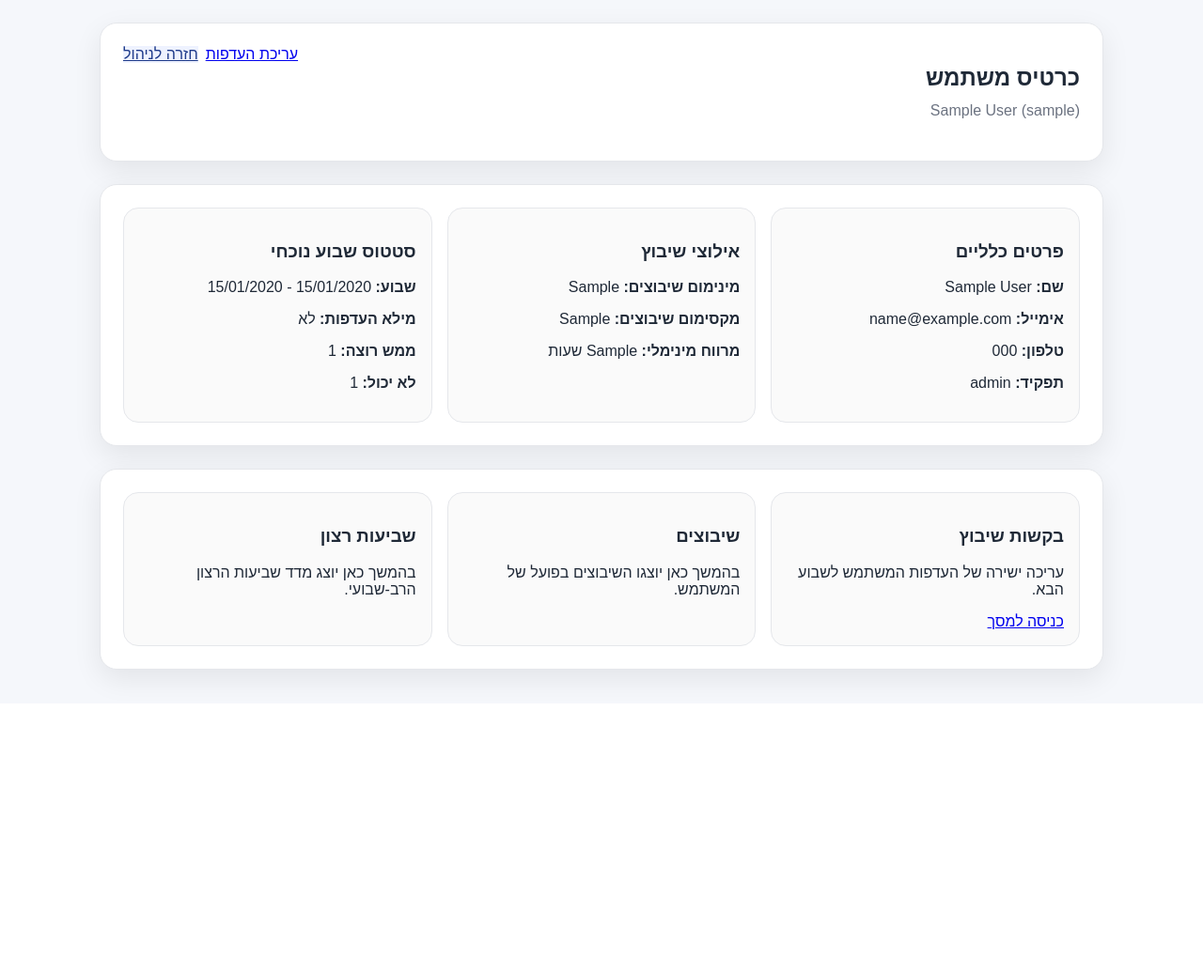
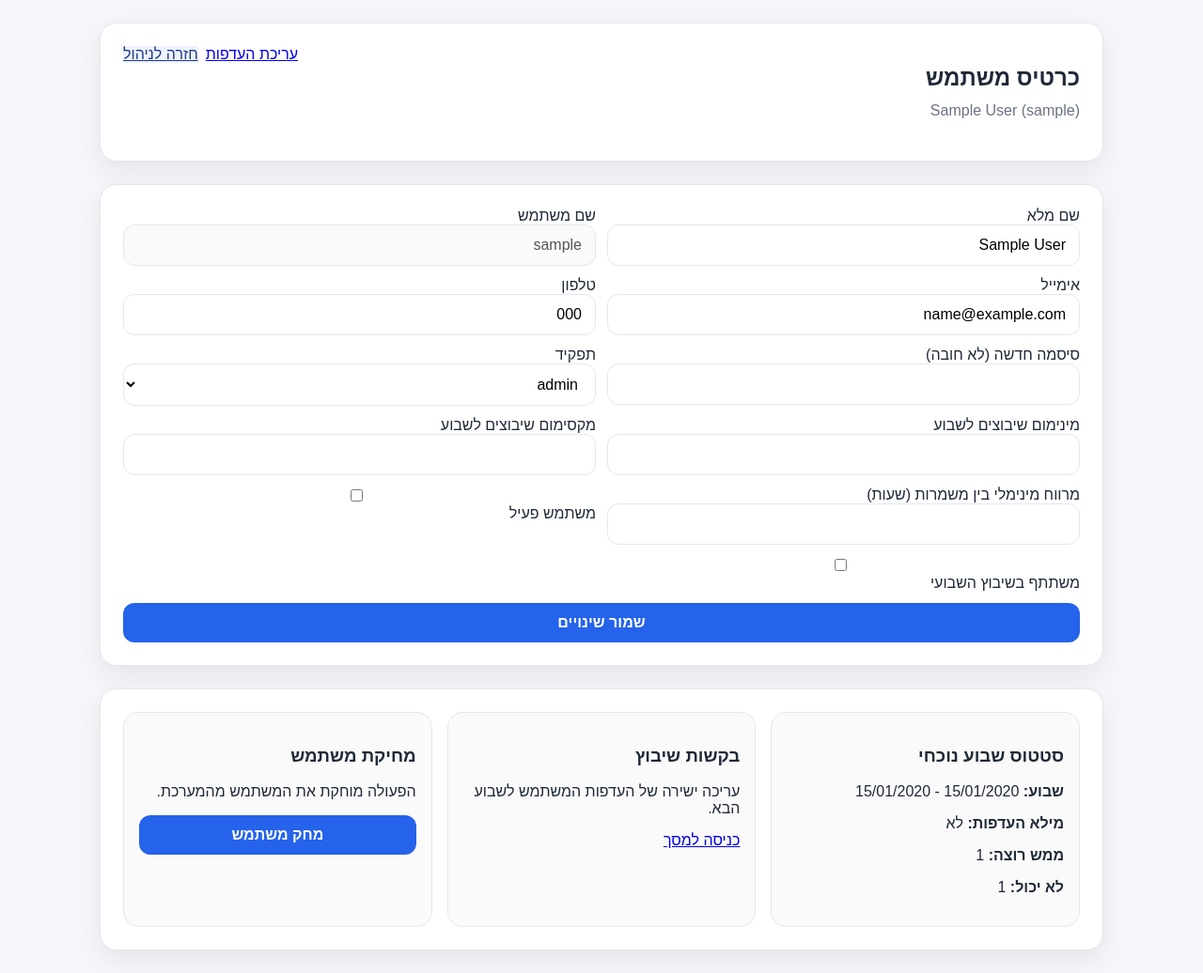
Before and after one commit to haggaikar-maker/shift-system, a FastAPI app: template app/templates/admin_user_detail.html in a window 1280 px wide. Shown: the part 51-1087 px from the top of the page at 94% size. Before the commit the page ends 789 px from the top, so only its background shows below. Run offline with FastAPI, Linux system fonts and the light colour scheme; the template is opened without the code that fills it: most values are stand-ins (such as "Sample title", 1, 10 or a date in 2020); parts of the project's set-up code (start-up, migrations or seed data) failed here and were passed over.

Commit message:
Update admin_user_detail.html

```diff
--- a/app/templates/admin_user_detail.html
+++ b/app/templates/admin_user_detail.html
@@ -13,24 +13,86 @@
             <a class="button-link secondary" href="/admin/preferences">חזרה לניהול</a>
         </div>
     </div>
+
+    {% if success == 'updated' %}
+    <div class="success-box">פרטי המשתמש עודכנו בהצלחה.</div>
+    {% elif success == 'cannot_delete_self' %}
+    <div class="error-box">אי אפשר למחוק את המשתמש שמחובר כרגע.</div>
+    {% endif %}
+</section>
+
+<section class="card">
+    <form method="post" action="/admin/users/{{ user_item.id }}/edit" class="form-grid two-cols-form">
+        <div>
+            <label>שם מלא</label>
+            <input type="text" name="full_name" value="{{ user_item.full_name }}" required>
+        </div>
+
+        <div>
+            <label>שם משתמש</label>
+            <input type="text" value="{{ user_item.username }}" disabled>
+        </div>
+
+        <div>
+            <label>אימייל</label>
+            <input type="email" name="email" value="{{ user_item.email }}" required>
+        </div>
+
+        <div>
+            <label>טלפון</label>
+            <input type="text" name="phone" value="{{ user_item.phone }}" required>
+        </div>
+
+        <div>
+            <label>סיסמה חדשה (לא חובה)</label>
+            <input type="password" name="password">
+        </div>
+
+        <div>
+            <label>תפקיד</label>
+            <select name="role">
+                {% for role in role_options %}
+                <option value="{{ role }}" {% if user_item.role == role %}selected{% endif %}>{{ role }}</option>
+                {% endfor %}
+            </select>
+        </div>
+
+        <div>
+            <label>מינימום שיבוצים לשבוע</label>
+            <input type="number" name="min_shifts_per_week" min="0" value="{{ user_item.min_shifts_per_week }}" required>
+        </div>
+
+        <div>
+            <label>מקסימום שיבוצים לשבוע</label>
+            <input type="number" name="max_shifts_per_week" min="0" value="{{ user_item.max_shifts_per_week }}" required>
+        </div>
+
+        <div>
+            <label>מרווח מינימלי בין משמרות (שעות)</label>
+            <input type="number" name="min_gap_hours" min="0" value="{{ user_item.min_gap_hours }}" required>
+        </div>
+
+        <div>
+            <label class="checkbox-row">
+                <input type="checkbox" name="is_active" {% if user_item.is_active %}checked{% endif %}>
+                משתמש פעיל
+            </label>
+        </div>
+
+        <div>
+            <label class="checkbox-row">
+                <input type="checkbox" name="is_schedulable" {% if user_item.is_schedulable %}checked{% endif %}>
+                משתתף בשיבוץ השבועי
+            </label>
+        </div>
+
+        <div class="full-row table-actions">
+            <button type="submit">שמור שינויים</button>
+        </div>
+    </form>
 </section>
 
 <section class="card tiles">
-    <div class="tile">
-        <h3>פרטים כלליים</h3>
-        <p><strong>שם:</strong> {{ user_item.full_name }}</p>
-        <p><strong>אימייל:</strong> {{ user_item.email }}</p>
-        <p><strong>טלפון:</strong> {{ user_item.phone }}</p>
-        <p><strong>תפקיד:</strong> {{ user_item.role }}</p>
-    </div>
-
-    <div class="tile">
-        <h3>אילוצי שיבוץ</h3>
-        <p><strong>מינימום שיבוצים:</strong> {{ user_item.min_shifts_per_week }}</p>
-        <p><strong>מקסימום שיבוצים:</strong> {{ user_item.max_shifts_per_week }}</p>
-        <p><strong>מרווח מינימלי:</strong> {{ user_item.min_gap_hours }} שעות</p>
-    </div>
-
     <div class="tile">
         <h3>סטטוס שבוע נוכחי</h3>
         <p><strong>שבוע:</strong> {{ week.week_start_date.strftime('%d/%m/%Y') }} - {{ week.week_end_date.strftime('%d/%m/%Y') }}</p>
@@ -38,9 +100,7 @@
         <p><strong>ממש רוצה:</strong> {{ summary.want_count }}</p>
         <p><strong>לא יכול:</strong> {{ summary.cannot_count }}</p>
     </div>
-</section>
 
-<section class="card tiles">
     <div class="tile">
         <h3>בקשות שיבוץ</h3>
         <p>עריכה ישירה של העדפות המשתמש לשבוע הבא.</p>
@@ -48,13 +108,11 @@
     </div>
 
     <div class="tile">
-        <h3>שיבוצים</h3>
-        <p>בהמשך כאן יוצגו השיבוצים בפועל של המשתמש.</p>
-    </div>
-
-    <div class="tile">
-        <h3>שביעות רצון</h3>
-        <p>בהמשך כאן יוצג מדד שביעות הרצון הרב-שבועי.</p>
+        <h3>מחיקת משתמש</h3>
+        <p>הפעולה מוחקת את המשתמש מהמערכת.</p>
+        <form method="post" action="/admin/users/{{ user_item.id }}/delete" onsubmit="return confirm('למחוק את המשתמש?');">
+            <button type="submit" class="danger-button">מחק משתמש</button>
+        </form>
     </div>
 </section>
 {% endblock %}
```
